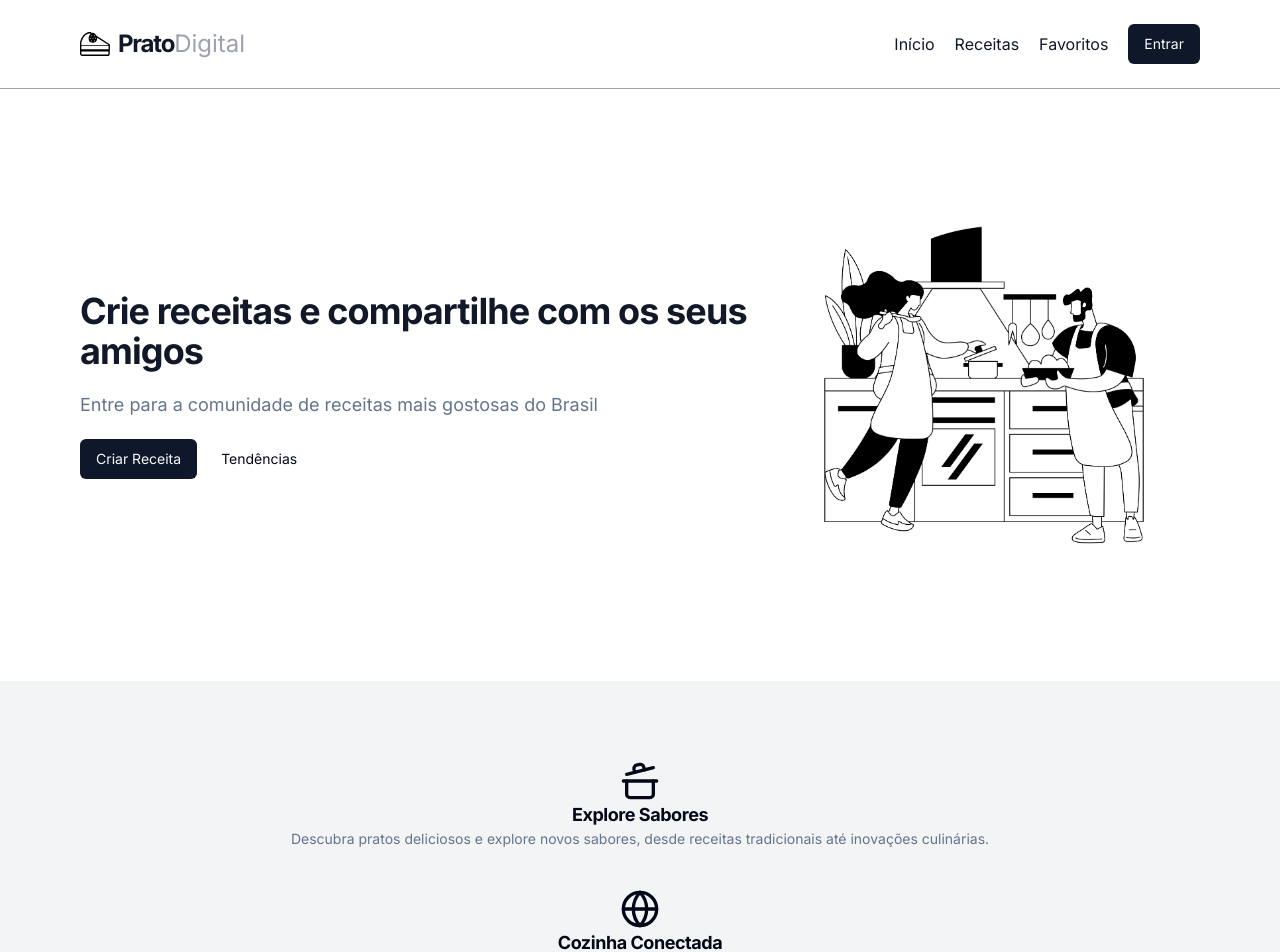
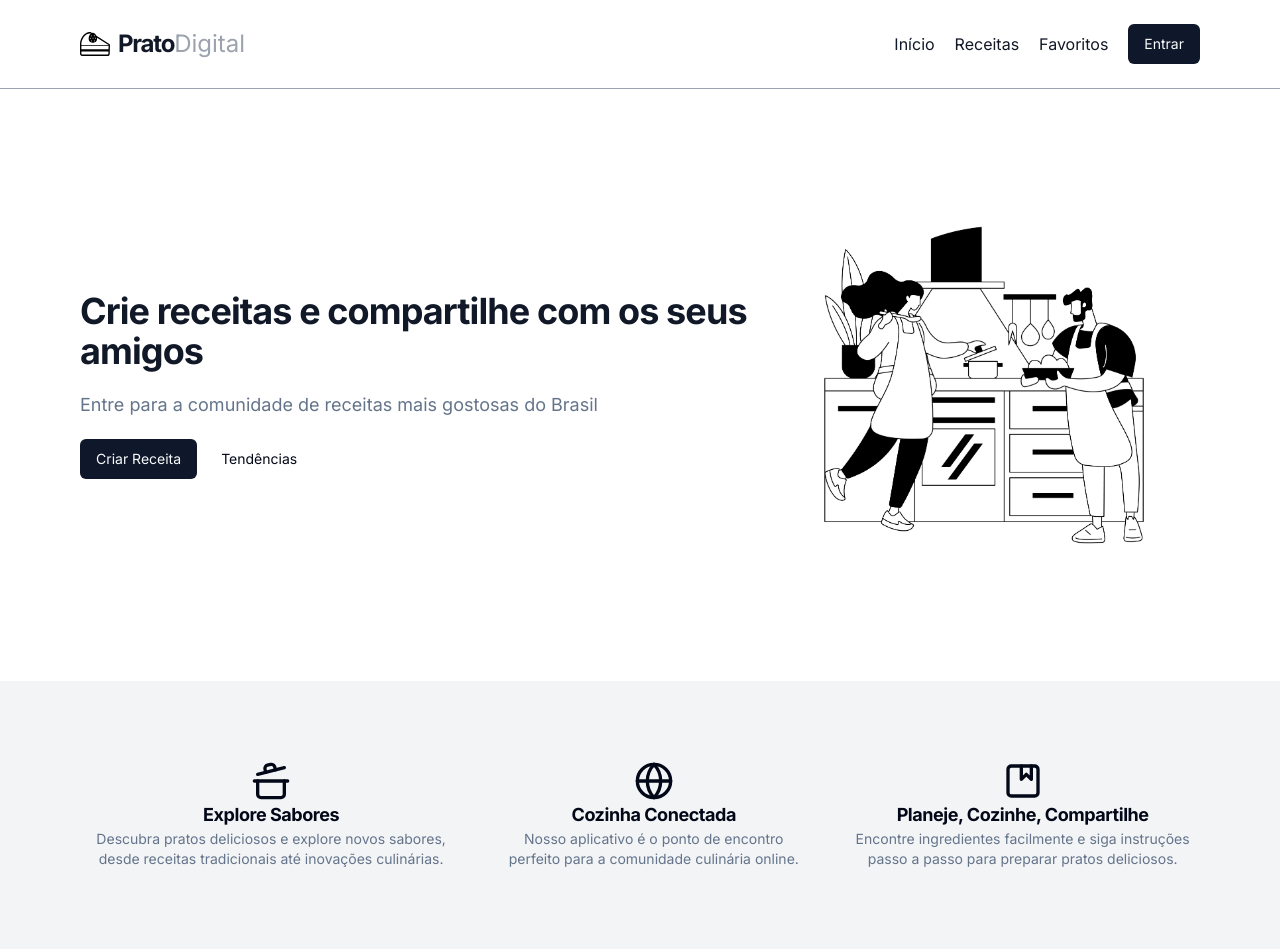
Before and after one commit to guibleone/prato-digital, a Next.js app: page / in a window 1280 px wide. Shown: the top 952 px of the page. Built offline with nearby package versions, Linux system fonts and the light colour scheme.

Commit message:
Refactor class names and remove unnecessary lines

```diff
--- a/src/app/components/HomePage/Features.jsx
+++ b/src/app/components/HomePage/Features.jsx
@@ -18,7 +18,7 @@
     return (
         <MaxWidthWrapper>
             <motion.div
-                className="grid grid-cols-1 sm:grid-cols-2 md:grid-cols-3 gap-10"
+                className="flex flex-col sm:flex-row gap-10"
                 variants={sectionVariants}
                 initial="hidden"
                 animate="visible"
--- a/src/app/page.tsx
+++ b/src/app/page.tsx
@@ -18,8 +18,6 @@
         <Features />
       </section>
 
-
-
     </main>
   )
 }
```
